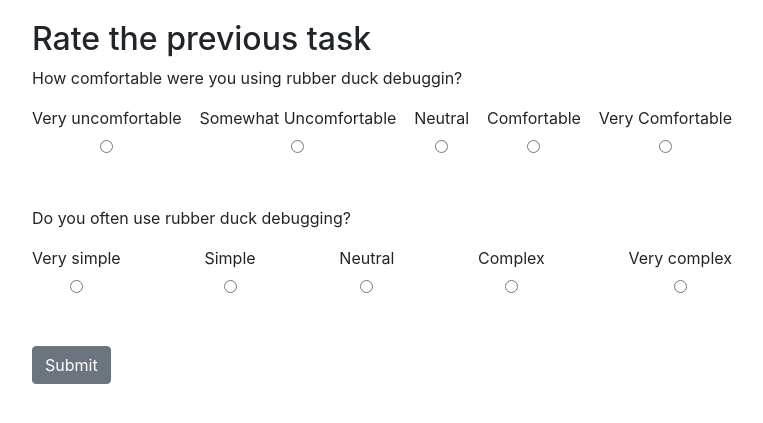
After one commit to vera-bernhard/duck-exp, a Django app: page /duck-code-editor/survey in a window 1280 px wide. The commit adds this page. Shown: the top 423 px of the page, without its empty margins (53-816 px from the left). Run offline with Django 4.2, Linux system fonts and the light colour scheme.

Commit message:
Add all pages

```diff
--- /dev/null
+++ b/duck_exp/duck_code_editor/templates/duck_code_editor/survey.html
@@ -0,0 +1,62 @@
+{% extends 'duck_exp/base.html' %} {% block content %}
+
+<div class="container">
+  <h2>Rate the previous task</h2>
+  <form method="post" action="">
+    {% csrf_token %}
+    <div class="likert-question">
+      <p>How comfortable were you using rubber duck debuggin?</p>
+      <div class="likert-options">
+        <label class="likert-option">
+          <span class="likert-label">Very uncomfortable</span>
+          <input type="radio" name="complexity" value="1" />
+        </label>
+        <label class="likert-option">
+          <span class="likert-label">Somewhat Uncomfortable</span>
+          <input type="radio" name="complexity" value="2" />
+        </label>
+        <label class="likert-option">
+          <span class="likert-label">Neutral</span>
+          <input type="radio" name="complexity" value="3" />
+        </label>
+        <label class="likert-option">
+          <span class="likert-label">Comfortable</span>
+          <input type="radio" name="complexity" value="4" />
+        </label>
+        <label class="likert-option">
+          <span class="likert-label">Very Comfortable</span>
+          <input type="radio" name="complexity" value="5" />
+        </label>
+      </div>
+
+      <p>Do you often use rubber duck debugging?</p>
+      <div class="likert-options">
+        <label class="likert-option">
+          <span class="likert-label">Very simple</span>
+          <input type="radio" name="complexity" value="1" />
+        </label>
+        <label class="likert-option">
+          <span class="likert-label">Simple</span>
+          <input type="radio" name="complexity" value="2" />
+        </label>
+        <label class="likert-option">
+          <span class="likert-label">Neutral</span>
+          <input type="radio" name="complexity" value="3" />
+        </label>
+        <label class="likert-option">
+          <span class="likert-label">Complex</span>
+          <input type="radio" name="complexity" value="4" />
+        </label>
+        <label class="likert-option">
+          <span class="likert-label">Very complex</span>
+          <input type="radio" name="complexity" value="5" />
+        </label>
+      </div>
+    </div>
+
+    <button class="btn btn-secondary" style="display: block" type="submit">
+      Submit
+    </button>
+  </form>
+</div>
+{% endblock %}
--- a/duck_exp/duck_code_editor/urls.py
+++ b/duck_exp/duck_code_editor/urls.py
@@ -1,11 +1,18 @@
-# duck_code_editor/urls.py
 from django.urls import path
-from .views import code_editor, survey_complete, start_experiment
+from .views import code_editor, code_editor_duck, survey_complete, start_experiment, instructions, feedback, survey, rubber_duck_instructions, break_page
 
 app_name = 'duck_code_editor'
 
 urlpatterns = [
-    path('code-editor/<int:task_number>/', code_editor, name='code_editor'),
+    path('', start_experiment, name='start_experiment'),
+    path('task<int:task_number>/', code_editor, name='code_editor'),
+    path('task<int:task_number>duck/', code_editor_duck, name='code_editor_duck'),
+    path('task<int:task_number>/feedback/', feedback, name='feedback'),
+    path('task<int:task_number>duck/feedback/', feedback, name='feedback_duck'),
     path('survey-complete/', survey_complete, name='survey_complete'),
-    path('', start_experiment, name='start_experiment'),  # Make start_experiment the default view
+    path('instructions/', instructions, name='instructions'),
+    path('instructions-duck/', rubber_duck_instructions,
+         name='rubber_duck_instructions'),
+    path('break/', break_page, name='break_page'),
+    path('survey', survey, name='survey')
 ]
--- a/duck_exp/duck_code_editor/views.py
+++ b/duck_exp/duck_code_editor/views.py
@@ -1,14 +1,15 @@
 # duck_code_editor/views.py
 import subprocess
 import json
+import regex as re
 from django.shortcuts import render, redirect
 from django.http import HttpResponseBadRequest
 from .forms import CodeSnippetForm
 
+
 def code_editor(request, task_number):
     # Retrieve the study_id from the session
     selected_study_id = request.session.get('selected_study_id')
-    # ...
 
     print(f'study_id: {selected_study_id}, task_number: {task_number}')
 
@@ -16,32 +17,97 @@ def code_editor(request, task_number):
         study_assignment = json.load(assignment_file)
 
     # Get the task set associated with the study ID, defaulting to 'default_task_set' if not found
-    task_set_name = study_assignment.get(selected_study_id, 'task_set_a')
-    task_set_a = load_tasks(f'tasks/{task_set_name}.json')
+    task_set_name = study_assignment.get(selected_study_id)
+    task_test = load_tasks(f'tasks/{task_set_name}.json')
 
     # Validate that the task_number is a non-negative integer
     try:
         task_number = int(task_number)
-        if task_number < 0 or task_number >= len(task_set_a):
+        if task_number < 0 or task_number >= len(task_test) + 1:
             raise ValueError("Invalid task number")
     except ValueError:
         return HttpResponseBadRequest("Invalid task number")
 
-    current_task = task_set_a[task_number]
+    output = None
+    try:
+        current_task = task_test[task_number]
+    except IndexError:
+        return redirect('duck_code_editor:break_page')
+
+    if request.method == 'POST':
+        # Check if 'Next Task' button is pressed
+        if 'next' in request.POST:
+            # Redirect to the next task with its number in the URL
+            return redirect('duck_code_editor:feedback', task_number=task_number)
+
+        elif 'run_code' in request.POST:
+
+            print('run_code')
+            # If 'Run Code' button is pressed, execute the code
+            form = CodeSnippetForm(request.POST)
+            if form.is_valid():
+                code_snippet = form.save()
+                try:
+                    output = execute_code(code_snippet.code)
+                except Exception as e:
+                    output = f"Error: {e}"
+            else:
+                output = None
+    else:
+        # Initialize the form with the code from the current task
+        form = CodeSnippetForm(
+            initial={'code': current_task.get('code_to_debug', '')})
+
+    return render(request, 'duck_code_editor/code_editor.html', {
+        'form': form,
+        'task_number': task_number+1,
+        'output': output,
+        'current_task': current_task,
+        'duck': False,
+    })
+
+# The rest of your code remains unchanged
+
+
+def code_editor_duck(request, task_number):
+    # Retrieve the study_id from the session
+    selected_study_id = request.session.get('selected_study_id')
+    print(f'study_id: {selected_study_id}, task_number: {task_number}')
+
+    with open('tasks/task_assignment.json', 'r') as assignment_file:
+        study_assignment = json.load(assignment_file)
+
+    # Get the task set associated with the study ID, defaulting to 'default_task_set' if not found
+    task_set_name = study_assignment.get(selected_study_id)
+    # take the other task set
+    if task_set_name == 'task_set_a':
+        task_set_name = 'task_set_b'
+    else:
+        task_set_name = 'task_set_a'
+    task_set = load_tasks(f'tasks/{task_set_name}.json')
+
+    # Validate that the task_number is a non-negative integer
+    try:
+        task_number = int(task_number)
+        if task_number < 0 or task_number >= len(task_set) + 1:
+            raise ValueError("Invalid task number")
+    except ValueError:
+        return HttpResponseBadRequest("Invalid task number")
+
+    try:
+        current_task = task_set[task_number]
+    except IndexError:
+        return redirect('duck_code_editor:survey')
+
     output = None
 
     if request.method == 'POST':
         # Check if 'Next Task' button is pressed
-        if 'next_task' in request.POST:
+        if 'next' in request.POST:
             # If 'Next Task' button is pressed, increment the task number
-            next_task_number = task_number + 1
-
-            # If we've reached the end of tasks, redirect to the survey completion page
-            if next_task_number >= len(task_set_a):
-                return redirect('duck_code_editor:survey_complete')  # Use the correct URL name
 
             # Redirect to the next task with its number in the URL
-            return redirect('duck_code_editor:code_editor', task_number=next_task_number)
+            return redirect('duck_code_editor:feedback_duck', task_number=task_number)
 
         elif 'run_code' in request.POST:
             print('run_code')
@@ -55,32 +121,38 @@ def code_editor(request, task_number):
                     output = f"Error: {e}"
             else:
                 output = None
+        else:
+            form = CodeSnippetForm(
+                initial={'code': current_task.get('code_to_debug', '')})
+
     else:
         # Initialize the form with the code from the current task
-        form = CodeSnippetForm(initial={'code': current_task.get('code_to_debug', '')})
-
+        form = CodeSnippetForm(
+            initial={'code': current_task.get('code_to_debug', '')})
 
     return render(request, 'duck_code_editor/code_editor.html', {
         'form': form,
         'task_number': task_number+1,
         'output': output,
         'current_task': current_task,
-
+        'duck': True,
     })
 
-# The rest of your code remains unchanged
 
 def survey_complete(request):
     return render(request, 'duck_code_editor/survey_complete.html')
 
+
 def execute_code(code):
     try:
         # Use subprocess to run the code in a separate process
-        result = subprocess.check_output(["python", "-c", code], stderr=subprocess.STDOUT, text=True)
+        result = subprocess.check_output(
+            ["python", "-c", code], stderr=subprocess.STDOUT, text=True)
         return result.strip()
     except subprocess.CalledProcessError as e:
         # Handle errors, if any
         return f"Error: {e.output.strip()}"
+
 
 def load_tasks(json_file_path):
     try:
@@ -92,6 +164,7 @@ def load_tasks(json_file_path):
     except json.JSONDecodeError:
         return []  # Return an empty list if there's an issue decoding the JSON
 
+
 def start_experiment(request):
     if request.method == 'POST':
         selected_study_id = request.POST.get('study_id')
@@ -102,3 +175,33 @@ def start_experiment(request):
             return redirect('duck_code_editor:code_editor', task_number=0)
 
     return render(request, 'duck_code_editor/start_experiment.html')
+
+
+def break_page(request):
+    return render(request, 'duck_code_editor/break.html')
+
+
+def instructions(request):
+    return render(request, 'duck_code_editor/instructions.html')
+
+
+def rubber_duck_instructions(request):
+    return render(request, 'duck_code_editor/rubber_duck_instructions.html')
+
+
+def feedback(request, task_number):
+    if request.method == 'POST':
+        # depending on whether duck is in url as in task<nr>duck, redirect to the correct url
+        regex_pattern = re.compile(r'task\d+duck')
+        if regex_pattern.search(request.path):
+            return redirect('duck_code_editor:code_editor_duck', task_number=task_number+1)
+        else:
+            return redirect('duck_code_editor:code_editor', task_number=task_number+1)
+
+    return render(request, 'duck_code_editor/complexity_feedback.html')
+
+
+def survey(request):
+    if request.method == 'POST':
+        return redirect('duck_code_editor:survey_complete')
+    return render(request, 'duck_code_editor/survey.html')
--- a/duck_exp/static/css/styles.css
+++ b/duck_exp/static/css/styles.css
@@ -21,3 +21,31 @@
 .django-ace-toolbar {
   display: none;
 }
+
+.container {
+  padding-bottom: 5px;
+  padding-top: 20px
+}
+
+/* Add this to your existing stylesheet or create a new one */
+
+.likert-question {
+  display: flex;
+  flex-direction: column;
+}
+
+.likert-options {
+  display: flex;
+  justify-content: space-between;
+  width: 700px; /* Adjust the width as needed */
+  height: 100px;
+}
+
+.likert-option {
+  text-align: center;
+}
+
+.likert-label {
+  display: block;
+  margin-bottom: 5px;
+}
```
Also changed, not shown: duck_exp/duck_code_editor/templates/duck_code_editor/break.html (added, +27 -0 lines), duck_exp/duck_code_editor/templates/duck_code_editor/code_editor.html (+13 -4 lines), duck_exp/duck_code_editor/templates/duck_code_editor/complexity_feedback.html (added, +38 -0 lines), duck_exp/duck_code_editor/templates/duck_code_editor/rubber_duck_instructions.html (added, +23 -0 lines), duck_exp/duck_code_editor/templates/duck_code_editor/survey_complete.html (+7 -10 lines), duck_exp/requirements.txt (added, +7 -0 lines), duck_exp/duck_code_editor/templates/duck_code_editor/instructions.html (added).
